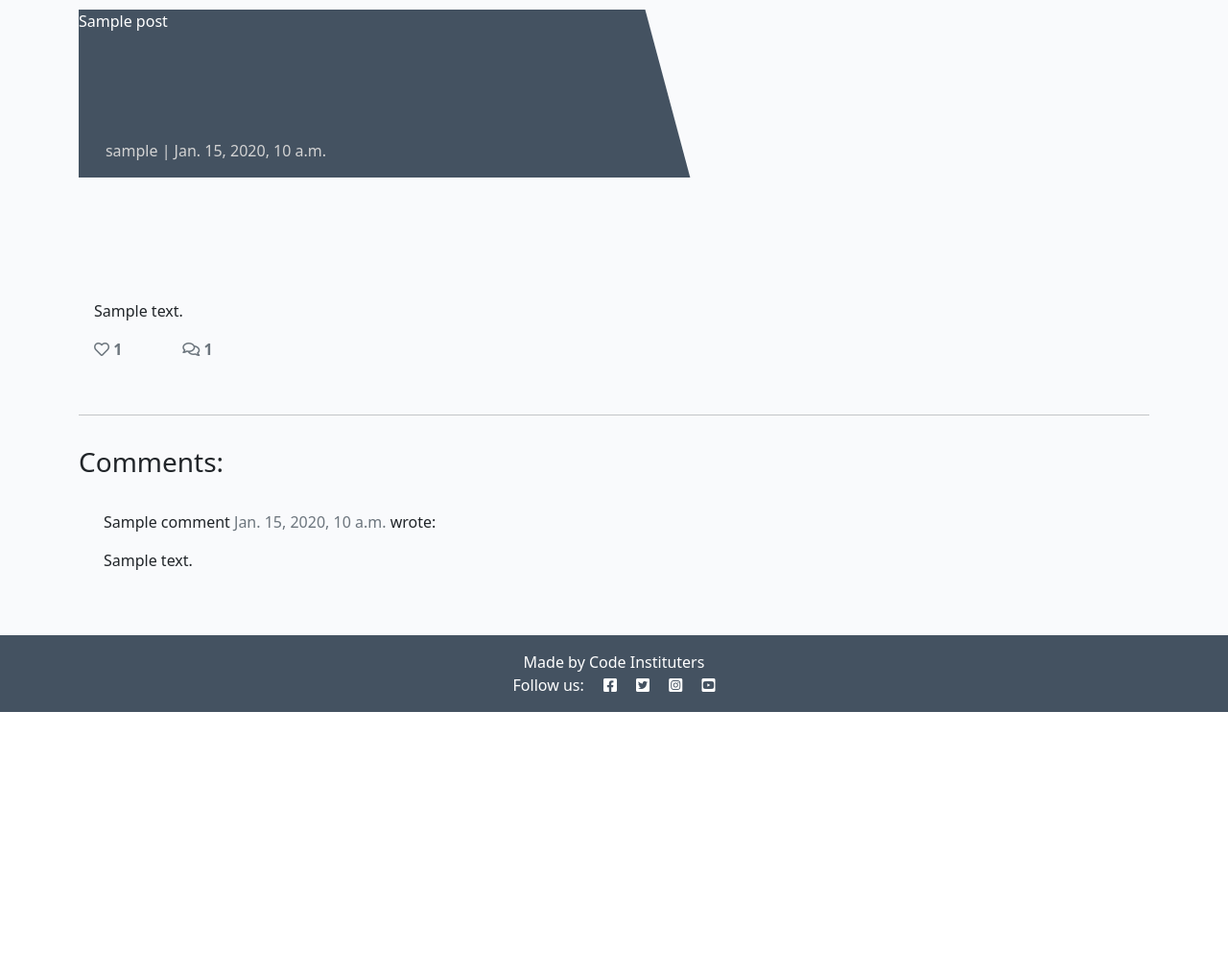
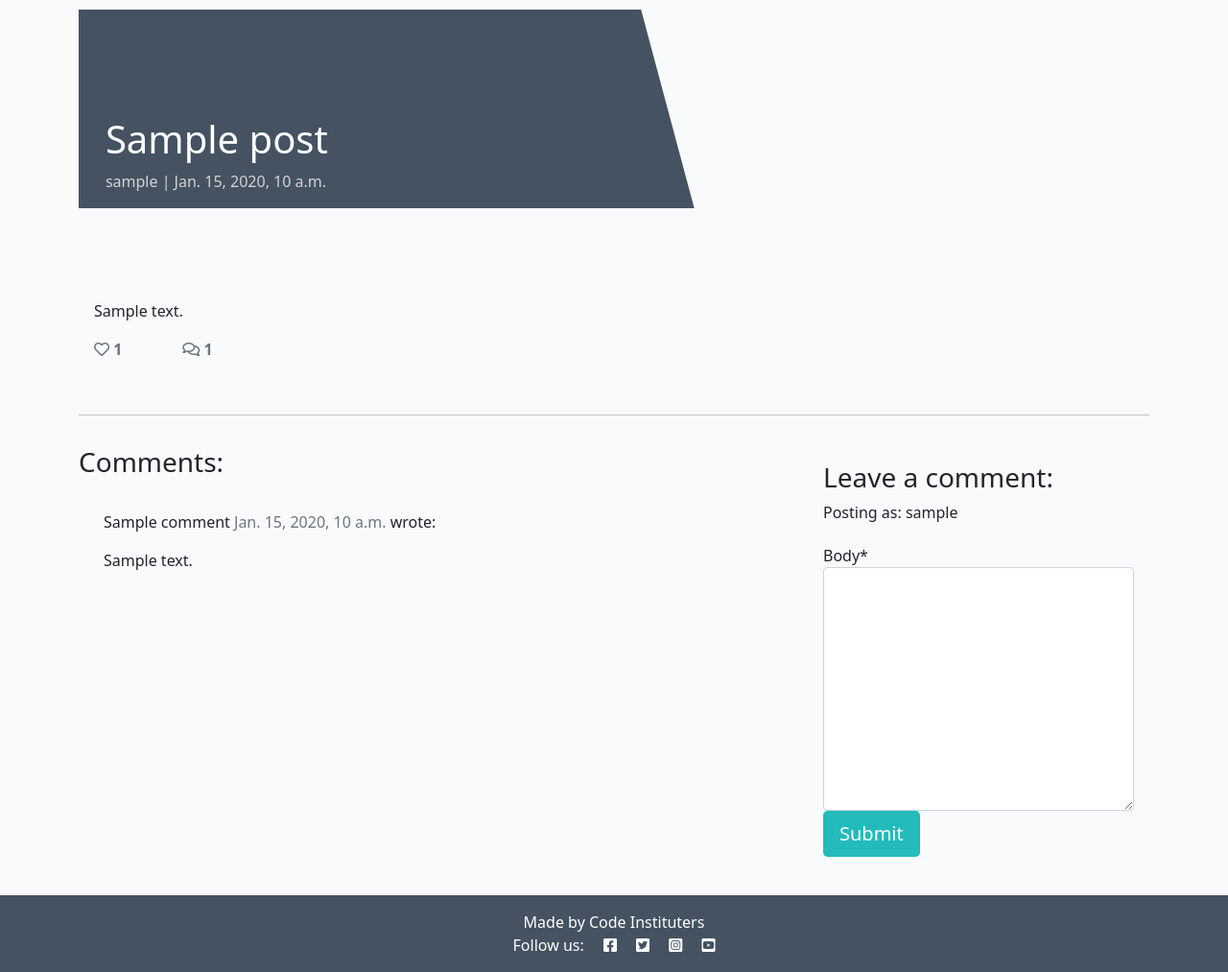
Before and after one commit to Irishbecky91/django-blog, a Django app: a page that uses templates/post_detail.html in a window 1280 px wide. Shown: the part 60-1073 px from the top of the page at 96% size. Before the commit the page ends 802 px from the top, so only its background shows below. Run offline with Django 3.2, Linux system fonts and the light colour scheme; a user stored in the database is signed in; tables that the repository leaves empty hold one stand-in row (values such as "Sample post"); some libraries are stand-ins or nearby versions.

Commit message:
Add commenting functionality

```diff
--- /dev/null
+++ b/blog/forms.py
@@ -0,0 +1,15 @@
+from django import forms
+from .models import Comment
+
+
+class CommentForm(forms.ModelForm):
+    """
+    This class tells the comment form what model to use and which
+    fields to display the forms in.
+    """
+    class Meta:
+        """
+        Meta class
+        """
+        model = Comment
+        fields = ('body',)
--- a/blog/views.py
+++ b/blog/views.py
@@ -1,6 +1,7 @@
 from django.shortcuts import render, get_object_or_404
 from django.views import generic, View
 from .models import Post
+from .forms import CommentForm
 
 
 # Create your views here.
@@ -28,12 +29,49 @@ class PostDetail(View):
         liked = False
         if post.likes.filter(id=self.request.user.id).exists():
             liked = True
+
         return render(
             request,
             "post_detail.html",
             {
                 "post": post,
                 "comments": comments,
+                "commented": False,
                 "liked": liked,
+                "comment_form": CommentForm()
             }
         )
+
+    def post(self, request, slug, *args, **kwargs):
+        """
+        Submits the form content to the view
+        """
+        queryset = Post.objects.filter(status=1)
+        post = get_object_or_404(queryset, slug=slug)
+        comments = post.comments.filter(approved=True).order_by('created_on')
+        liked = False
+        if post.likes.filter(id=self.request.user.id).exists():
+            liked = True
+
+        comment_form =  CommentForm(data=request.POST)
+
+        if comment_form.is_valid():
+            comment_form.instance.email = request.user.email
+            comment_form.instance.name = request.user.username
+            comment = comment_form.save(commit=False)
+            comment.post = post
+            comment.save()
+        else:
+            comment_form = CommentForm()
+
+        return render(
+            request,
+            "post_detail.html",
+            {
+                "post": post,
+                "comments": comments,
+                "commented": True,
+                "liked": liked,
+                "comment_form": CommentForm()
+            }
+        )
--- a/codestar/settings.py
+++ b/codestar/settings.py
@@ -48,6 +48,7 @@ INSTALLED_APPS = [
     'django.contrib.staticfiles',
     'cloudinary',
     'django_summernote',
+    'crispy_forms',
     'blog',
 ]
 
@@ -55,6 +56,8 @@ SITE_ID = 1
 
 LOGIN_REDIRECT_URL = '/'
 LOGOUT_REDIRECT_URL = '/'
+
+CRISPY_TEMPLATE_PACK = 'bootstrap4'
 
 MIDDLEWARE = [
     'django.middleware.security.SecurityMiddleware',
--- a/requirements.txt
+++ b/requirements.txt
@@ -4,6 +4,7 @@ dj-database-url==0.5.0
 dj3-cloudinary-storage==0.0.6
 Django==3.2
 django-allauth==0.48.0
+django-crispy-forms==1.14.0
 django-summernote==0.8.11.6
 gunicorn==20.1.0
 oauthlib==3.2.0
--- a/templates/post_detail.html
+++ b/templates/post_detail.html
@@ -1,13 +1,12 @@
 {% extends 'base.html' %} {% block content %}
+{% load crispy_forms_tags %}
 
 <div class="masthead">
     <div class="container">
         <div class="row g-0">
             <div class="col-md-6 masthead-text">
                 <!-- Post title goes in these h1 tags -->
-                {{ post.title }}
-                <h1 class="post-title">
-                </h1>
+                <h1 class="post-title">{{ post.title }}</h1>
                 <!-- Post author goes before the | the post's created date goes after -->
                 <p class="post-subtitle">{{ post.author }} | {{ post.created_on }}</p>
             </div>
@@ -16,7 +15,7 @@
                 {% if "placeholder" in post.featured_image.url %}
                 <img src="https://codeinstitute.s3.amazonaws.com/fullstack/blog/default.jpg" width="100%">
                 {% else %}
-                <img src="{{ post.featured_image_url }}" width="100%">
+                <img src=" {{ post.featured_image.url }}" width="100%">
                 {% endif %}
             </div>
         </div>
@@ -33,16 +32,16 @@
                     {{ post.content | safe }}
                 </p>
                 <div class="row">
+
                     <div class="col-1">
                         <!-- The number of likes goes before the closing strong tag -->
-                        <strong class="text-secondary"><i class="far fa-heart"></i> {{ post.number_of_likes }}</strong>
+                        <strong class="text-secondary"><i class="far fa-heart"></i> {{ post.number_of_likes }} </strong>
                     </div>
                     <div class="col-1">
                         {% with comments.count as total_comments %}
                         <strong class="text-secondary"><i class="far fa-comments"></i>
                             <!-- Our total_comments variable goes before the closing strong tag -->
-                            {{ total_comments }}
-                        </strong>
+                            {{ total_comments }}</strong>
                         {% endwith %}
                     </div>
                 </div>
@@ -58,7 +57,7 @@
         <div class="col-md-8 card mb-4  mt-3 ">
             <h3>Comments:</h3>
             <div class="card-body">
-                <!-- We want a for loop inside the tags to iterate through each comment in comments -->
+                <!-- We want a for loop inside the empty control tags to iterate through each comment in comments -->
                 {% for comment in comments %}
                 <div class="comments" style="padding: 10px;">
                     <p class="font-weight-bold">
@@ -79,6 +78,22 @@
         <div class="col-md-4 card mb-4  mt-3 ">
             <div class="card-body">
                 <!-- For later -->
+                {% if commented %}
+                <div class="alert alert-success" role="alert">
+                    Your comment is awaiting approval
+                </div>
+                {% else %}
+                {% if user.is_authenticated %}
+
+                <h3>Leave a comment:</h3>
+                <p>Posting as: {{ user.username }}</p>
+                <form method="post" style="margin-top: 1.3em;">
+                    {{ comment_form | crispy }}
+                    {% csrf_token %}
+                    <button type="submit" class="btn btn-signup btn-lg">Submit</button>
+                </form>
+                {% endif %}
+                {% endif %}
             </div>
         </div>
     </div>
```
